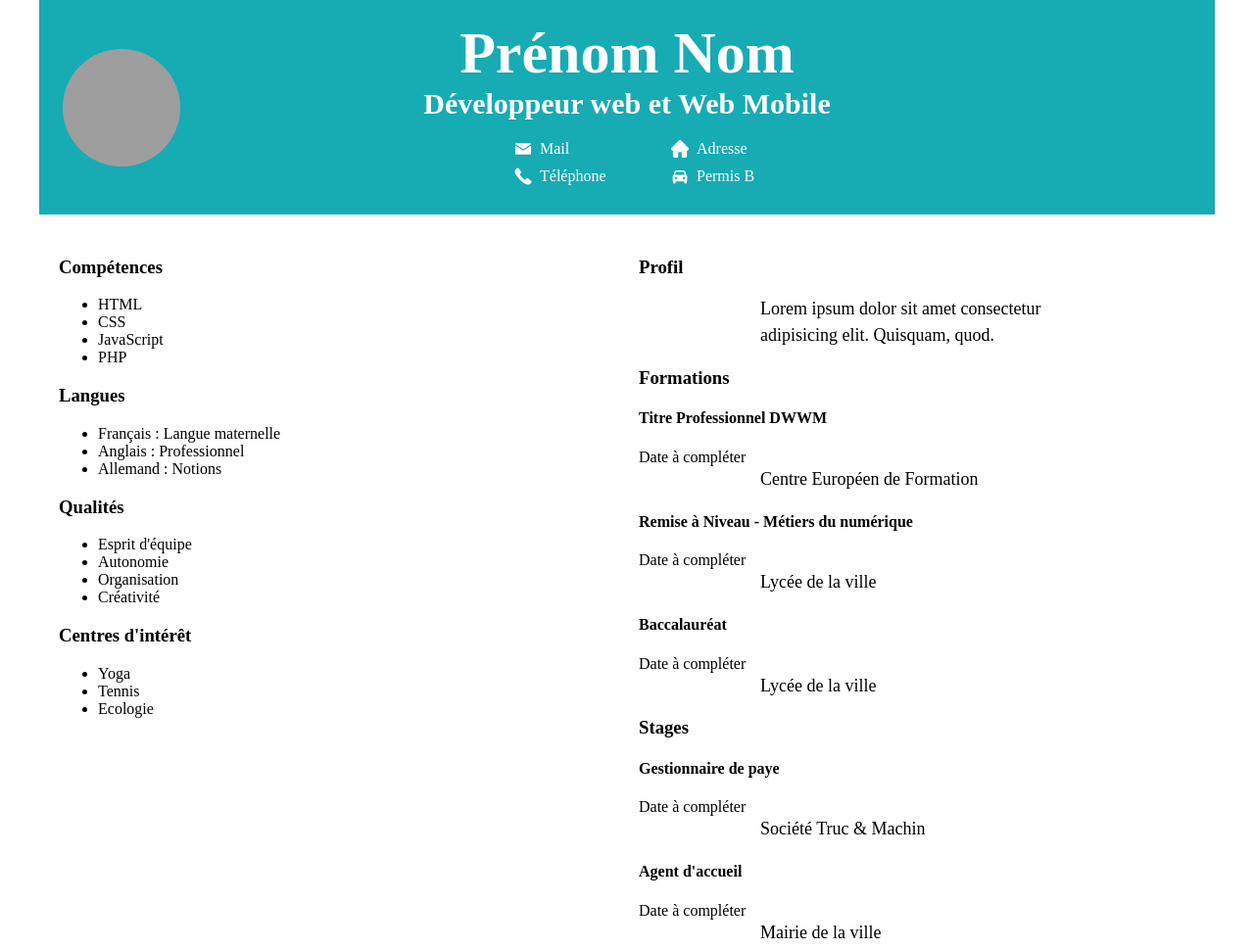
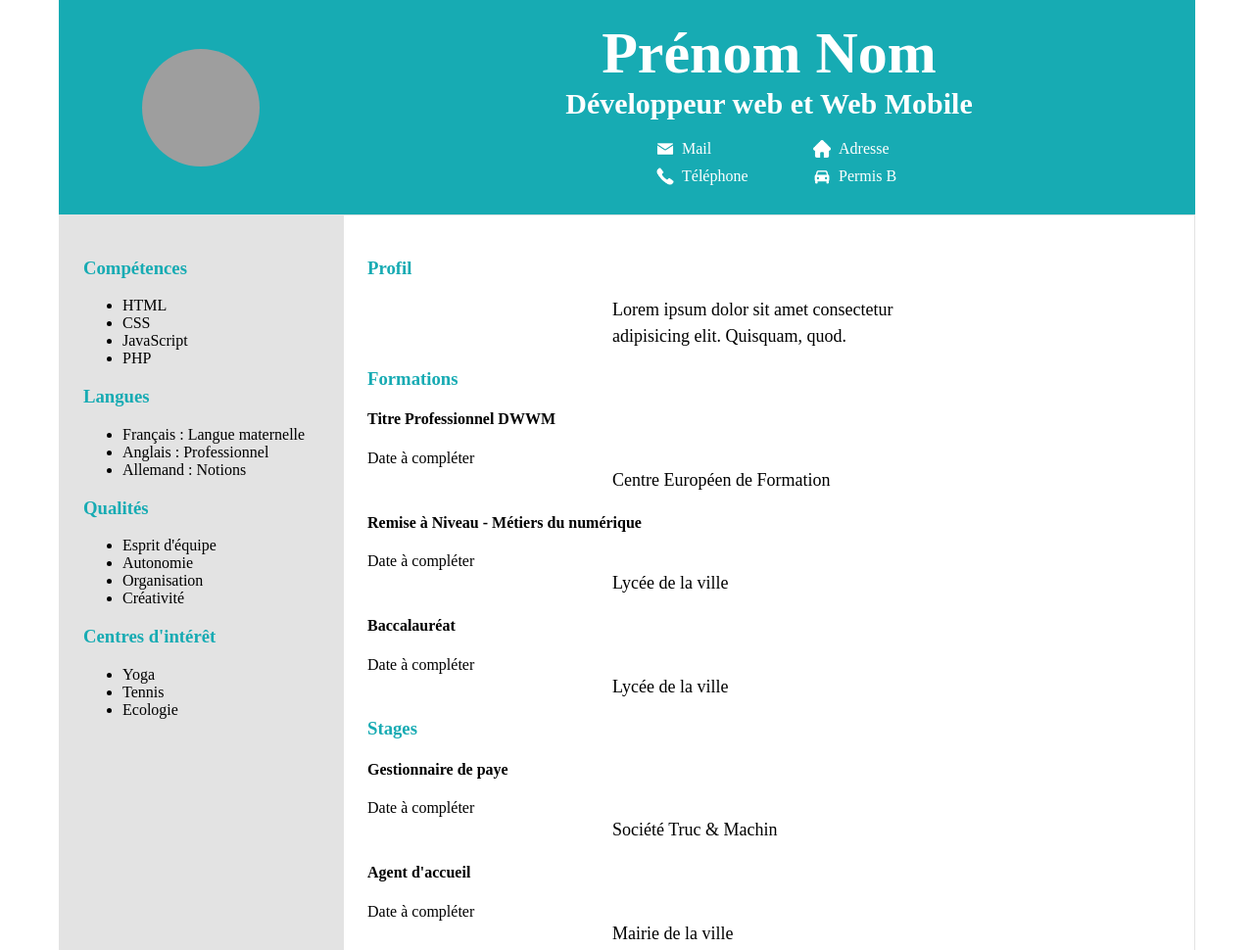
Before and after one commit to alexis-tramonte/Premier-depot, a plain HTML site: page index.html in a window 1280 px wide. Shown: the top 970 px of the page at 98% size. Drawn offline with Linux system fonts and the light colour scheme; grey boxes are pictures that could not be loaded.

Commit message:
Finition de header grace à l'avancement de main

```diff
--- a/assets/css/index.css
+++ b/assets/css/index.css
@@ -29,12 +29,15 @@ body {
 /* Styles pour le header */
 
 header {
+    display: grid;
+    grid-template-columns: minmax(0, 1fr) minmax(0, 3fr);
+    align-items: center;
     width: 100%;
+    box-sizing: border-box;
     background-color: var(--color-turquoise);
     color: var(--color-blanc);
-    padding: 20px;
+    padding: 20px 0;
     text-align: center;
-    position: relative;
 }
 
 header a {
@@ -43,10 +46,7 @@ header a {
 }
 
 .photo-profil {
-    position: absolute;
-    left: 24px;
-    top: 50%;
-    transform: translateY(-50%);
+    justify-self: center;
     width: 120px;
     height: 120px;
     max-width: none;
@@ -113,15 +113,26 @@ header ul a {
 
 main {
     display: grid;
-    grid-template-columns: repeat(2, minmax(0, 1fr));
-    gap: 24px;
+    grid-template-columns: minmax(0, 1fr) minmax(0, 3fr);
+    gap: 0;
     width: 100%;
-    margin: 24px 0;
+    margin: 0;
+}
+
+main h3 {
+    color: var(--color-turquoise);
 }
 
 .box {
     padding: 24px;
     background-color: var(--color-blanc);
     border: 1px solid var(--color-gris-très-clair);
-    border-radius: 8px;
 }
+
+/* Styles pour les boxes */
+
+/*Box gris (première box) */
+
+.box-gris {
+    background-color: var(--color-gris-très-clair);
+}
--- a/index.html
+++ b/index.html
@@ -48,7 +48,7 @@
     <main>
 
         <!-- Section 1 : box de gauche -->
-        <section>
+        <section class="box box-gris">
 
             <!-- Section 1.1 : présentation -->
             <section>
@@ -95,7 +95,7 @@
         </section>
 
         <!-- Section 2 : box de droite -->
-        <section>
+        <section class="box">
 
             <!-- Section 2.1 : Profil -->
             <section>
```
